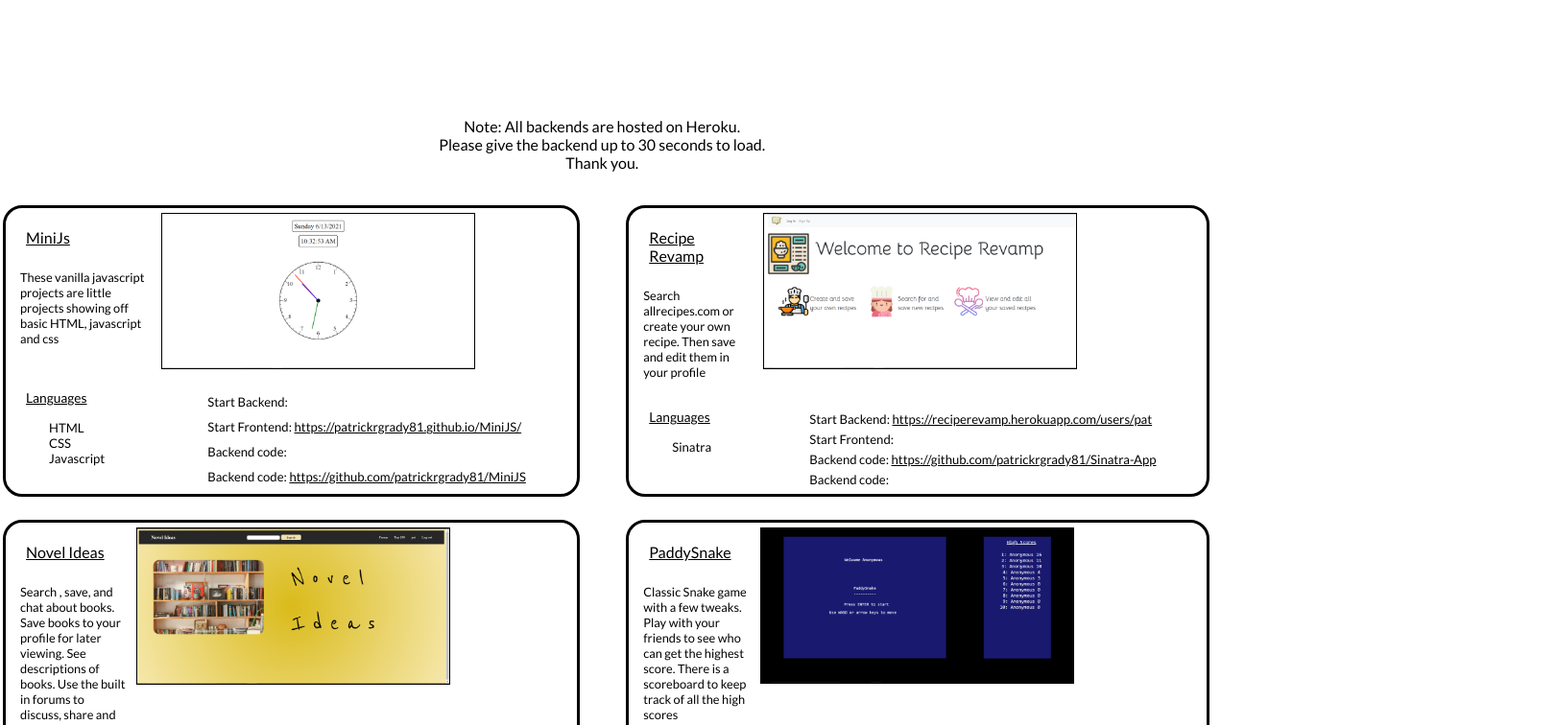
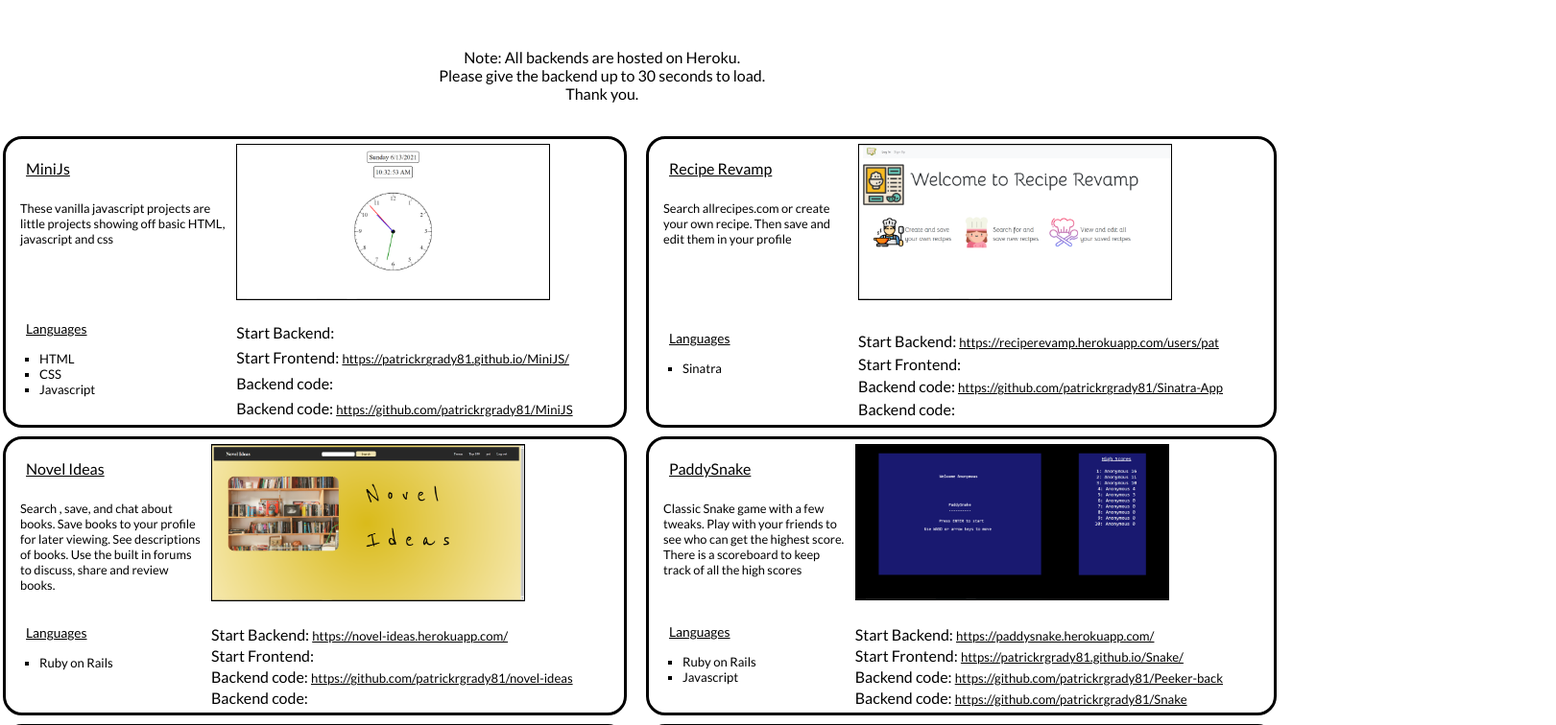
Before and after one commit to patrickrgrady81/my-site, a React (Create React App) app: page / in a window 1280 px wide. Shown: the part 880-1636 px from the top of the page at 96% size, 1621 px wide, since content can reach past the window. Built offline with nearby package versions, Linux system fonts and the light colour scheme.

Commit message:
Tweaks to Projects page.

```diff
--- a/src/components/Projects/Card/Card.css
+++ b/src/components/Projects/Card/Card.css
@@ -38,11 +38,8 @@
 .lang-list {
   margin-top: 0;
   font-size: 0.82rem;
-}
-
-li.lang-item {
-  display: block;
-  list-style: square outside none;
+  padding-left: 30px;
+  padding-right: 90px;
 }
 
 .lang {
@@ -60,14 +57,58 @@ li.lang-item {
   white-space: nowrap;
 }
 
-.links {
+.ilinks {
   order: 0;
   flex: 0 1 auto;
   align-self: auto;
   font-size: 0.82rem;
-}
-
-div.links a {
   color: black;
   text-decoration: underline;
 }
+
+li.li {
+  list-style: square;
+}
+
+a.tooltips_cls {
+  position: relative;
+  display: inline;
+  color: #000000;
+  text-decoration: none;
+}
+
+a.tooltips_cls span {
+  position: absolute;
+  width: 400px;
+  color: #FFFFFF;
+  background: #000000;
+  height: 30px;
+  line-height: 30px;
+  text-align: center;
+  visibility: hidden;
+  border-radius: 6px;
+  border: 1px solid 000000;
+  text-shadow: 0px 0px 0px #000000;
+  color: white;
+}
+
+a.tooltips_cls span:after {
+  content: '';
+  position: absolute;
+  top: 100%;
+  left: 0%;
+  margin-left: -8px;
+  width: 0; height: 0;
+  border-top: 8px solid #000000;
+  border-right: 8px solid transparent;
+  border-left: 8px solid transparent;
+}
+
+a:hover.tooltips_cls span {
+  visibility: visible;
+  opacity: 0.7;
+  bottom: 30px;
+  left: 50%;
+  margin-left:-76px;
+  z-index: 999;
+}
--- a/src/components/Projects/Card/Card.jsx
+++ b/src/components/Projects/Card/Card.jsx
@@ -3,28 +3,31 @@ import uuid from 'react-uuid';
 
 import './Card.css';
 
+const video = [null, null, null, null, "https://www.youtube.com/watch?v=bmmeJO4AaBg&t=3s", "https://www.youtube.com/watch?v=Ho-NgldkZ7Y&t=2s]", "https://www.youtube.com/watch?v=OLrSQ4sMKso&t=2s", null, "https://www.youtube.com/watch?v=vXUJWl9necw"]
+
 
 const Card = (props) => {
   return (
-    <div className="individual">
-      <div className="name-dec">
+    <div className="individual" id={props.info.name}>
+      <div className="name-desc">
         <div className="name underline">{props.info.name}</div>
         <div className="desc">{props.info.fullDescription}</div>
       </div>
-      <img className="project-page-image" src={props.image} alt="" />
+      {(props.info.id !== 0 && props.info.id !== 1 && props.info.id !== 2 && props.info.id !== 3 && props.info.id !== 7) ?<a class="tooltips_cls" href={video[props.info.id]} target="_blank" rel="noopener noreferrer"><img className="project-page-image" src={props.image} alt="" /><span>Click for Video Demo</span></a> : <img className="project-page-image" src={props.image} alt="" />}
+      {/* <a class="tooltips_cls" href="#"><span>Click for Brief Youtube Demo</span><img className="project-page-image" src={props.image} alt="" /></a>*/}
       <div className="languages">
         <div className="lang">Languages</div>
         <ul className="lang-list">
           {props.info.languages.map(lang => {
-            return <li className="lang-item" key={uuid()}>{lang}</li>
+            return <li key={uuid()} className="li">{lang}</li>
           })}
         </ul>
       </div>
       <div className="demo-code">
-      <div className="links">Start Backend: <a href={props.info.demoBack}>{props.info.demoBack}</a></div>
-      <div className="links">Start Frontend: <a href={props.info.demoFront}>{props.info.demoFront}</a></div>
-      <div className="links">Backend code: <a href={props.info.back}>{props.info.back}</a></div>
-      <div className="links">Backend code: <a href={props.info.front}>{props.info.front}</a></div>
+      <div>Start Backend: <a href={props.info.demoBack} className="ilinks">{props.info.demoBack}</a></div>
+      <div>Start Frontend: <a href={props.info.demoFront} className="ilinks">{props.info.demoFront}</a></div>
+      <div>Backend code: <a href={props.info.back} className="ilinks">{props.info.back}</a></div>
+      <div>Backend code: <a href={props.info.front} className="ilinks">{props.info.front}</a></div>
       </div>
     </div>
   )
--- a/src/components/Projects/Projects.css
+++ b/src/components/Projects/Projects.css
@@ -1,5 +1,5 @@
 .projects-page {
-  height: 180vh;
+  height: 95vh;
   width: 97vw;
   width: auto;
   background-color: white;
@@ -29,15 +29,13 @@
   align-items: flex-end;
   padding-bottom: 2rem;
   height: 30vh;
-  /* border: 3px solid purple; */
 }
 
 .project-list {
   display: grid;
+  grid-gap: 25px 10px;
   grid-template-columns: repeat(2, 1fr);
-  grid-gap: 40px;
   height: 70vh;
-  /* border: 3px solid rgba(150, 187, 255, 0.904); */
 }
 
 .message {
@@ -45,7 +43,6 @@
   flex: 0 1 auto;
   align-self: auto;
   text-align: center;
-  /* border: 3px solid orange; */
 }
 
 .individual {
```
